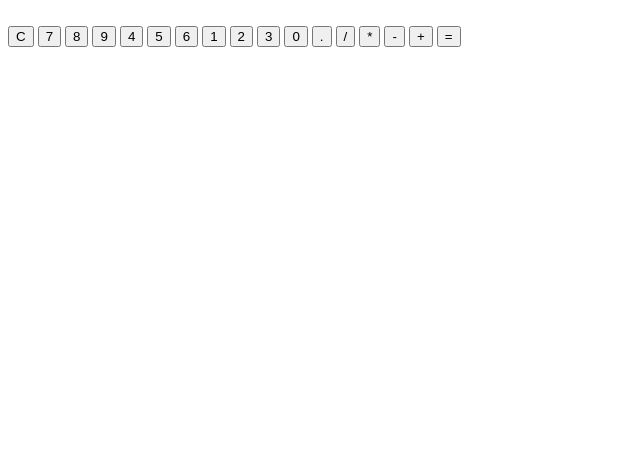
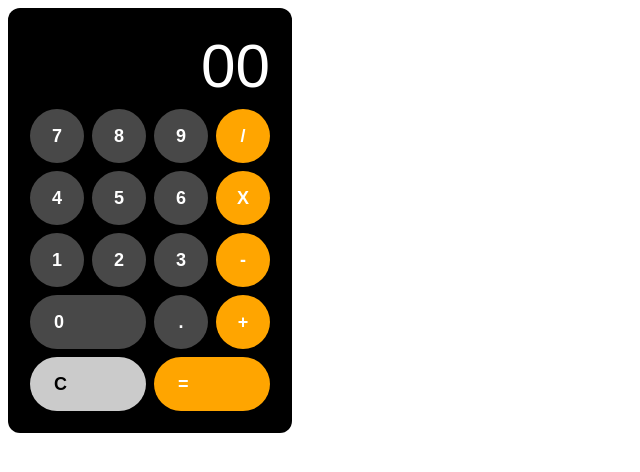
Before and after one commit to bigbopalex/Odin-calculator-project, a plain HTML site: page index.html in a window 1280 px wide. Shown: the whole page, without its empty margins (0-640 px from the left). Drawn offline with Linux system fonts and the light colour scheme.

Commit message:
Did not commit CSS changes properly previously

```diff
--- a/index.html
+++ b/index.html
@@ -7,25 +7,27 @@
     <title>Document</title>
 </head>
 <body>
-    <div class="display">12345678</div>
-    <div class="buttons">
-        <button class="clear">C</button>
-        <button class="number">7</button>
-        <button class="number">8</button>
-        <button class="number">9</button>
-        <button class="number">4</button>
-        <button class="number">5</button>
-        <button class="number">6</button>
-        <button class="number">1</button>
-        <button class="number">2</button>
-        <button class="number">3</button>
-        <button class="number">0</button>
-        <button class="decimal">.</button>
-        <button class="operator divide">/</button>
-        <button class="operator multiple">*</button>
-        <button class="operator minus">-</button>
-        <button class="operator add">+</button>
-        <button class="operator equad">=</button>
+    <div class="calculator">
+        <div class="display">00</div>
+        <div class="buttons">
+            <button class="number" id="num7">7</button>
+            <button class="number" id="num8">8</button>
+            <button class="number" id="num9">9</button>
+            <button class="operator divide">/</button>
+            <button class="number" id="num4">4</button>
+            <button class="number" id="num5">5</button>
+            <button class="number" id="num6">6</button>
+            <button class="operator multiple">X</button>
+            <button class="number" id="num1">1</button>
+            <button class="number" id="num2">2</button>
+            <button class="number" id="num3">3</button>
+            <button class="operator minus">-</button>
+            <button class="number zero" id="num0">0</button>
+            <button class="number decimal">.</button>
+            <button class="operator add">+</button>
+            <button class="clear">C</button>
+            <button class="operator equal">=</button>
+        </div>
     </div>
     <script src="scripts.js"></script>
 </body>
--- a/styles.css
+++ b/styles.css
@@ -1,11 +1,54 @@
 div{
+    color: white;
+    box-sizing: border-box;
+    font-family: sans-serif;
+}
+
+.calculator{
+    box-sizing: border-box;
+    background-color: black;
+    width: 284px;
+    padding: 18px;
+    border-radius: 12px;
+}
+
+.display{
+    padding: 4px;
+    text-align: right;
+    font-size: 62px;
+}
+
+.buttons{
+    display: flex;
+    flex-wrap: wrap;
+}
+
+button{
+    width: 54px;
+    height: 54px;
+    margin: 4px;
+    border-radius: 54px;
+    border-width: 0;
+    font-size: 18px;
+    font-weight: bold;
+}
+
+.number{
+    background-color: #484848;
     color: white;
 }
 
-.calculator{
-    background-color: black;
+.zero, .equal, .clear{
+    width: 116px;
+    text-align: left;
+    padding-left: 24px;
 }
 
-.display{
+.clear{
+    background-color: #cbcbcb;
+}
 
+.operator{
+    background-color: orange;
+    color: white;
 }
```
